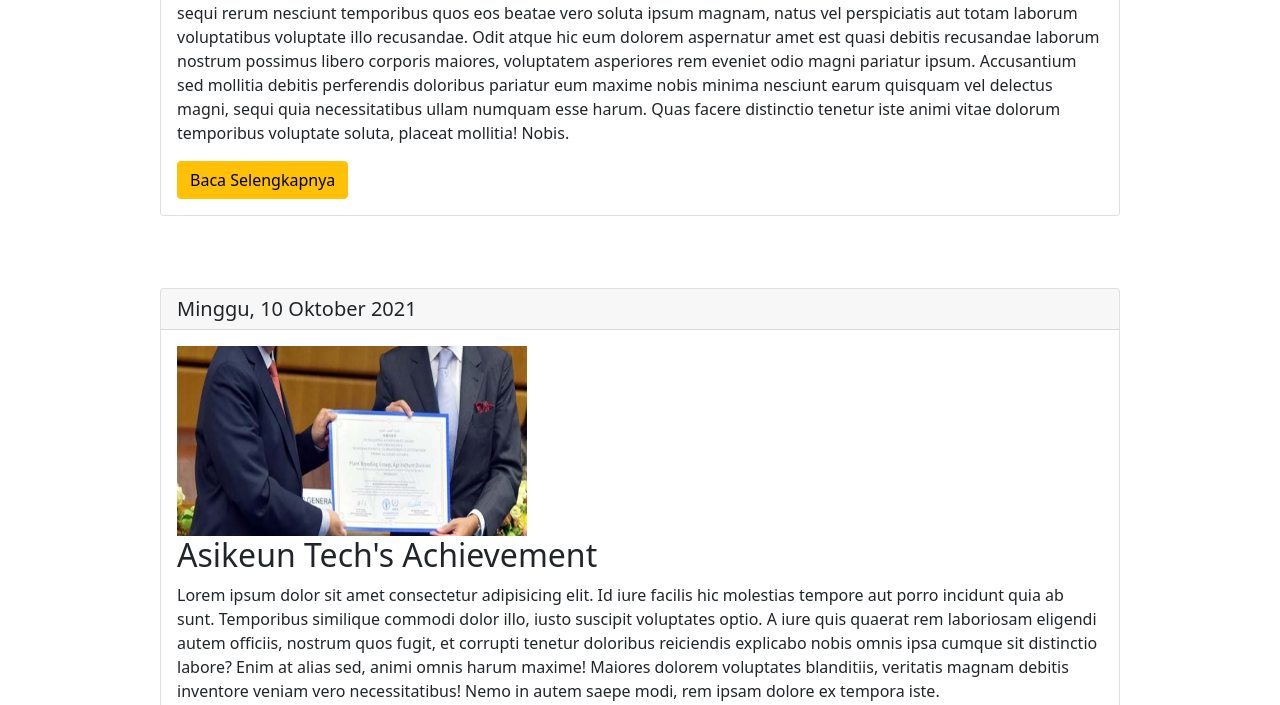
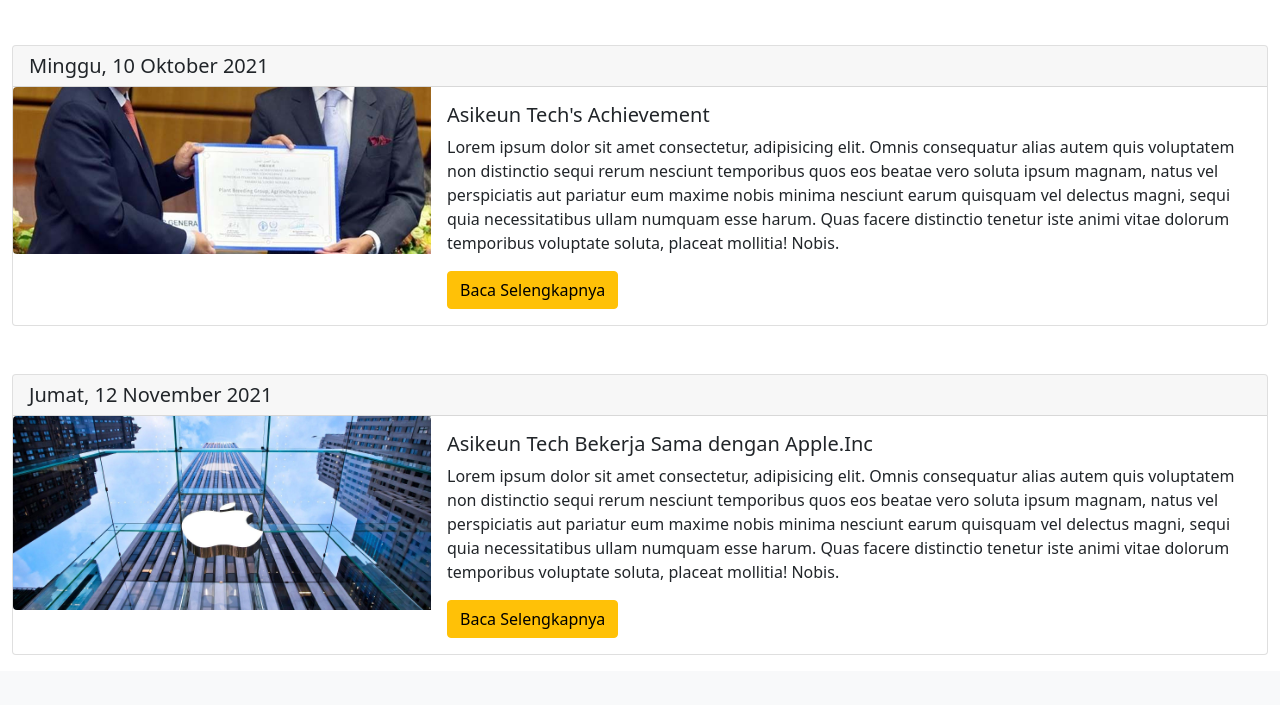
Before and after one commit to asiekun/Asikeun-Tech-Website, a website: page list_berita.html in a window 1280 px wide. Shown: the part 461-1166 px from the top of the page. Drawn offline with nearby package versions, Linux system fonts and the light colour scheme.

Commit message:
update card  dan perbaiki footer

```diff
--- a/list_berita.html
+++ b/list_berita.html
@@ -53,82 +53,102 @@
     <!-- Akhir Navbar -->
 
     <!-- Berita 1-->
-
-    <section class="col-md-3 col-lg-4 col-xl-9 mx-auto mb-4">
+    <section>
+      <div class="container-fluid">
         <div class="berita">
-        <div class="card">
+          <div class="card mb-3">
             <h5 class="card-header">Jumat, 12 Februari 2021</h5>
+            <div class="row g-0">
+              <div class="col-md-4">
+                <img src="assets/img/berita1.png" class="img-fluid rounded-start" alt="..." height="180" />
+              </div>
+              <div class="col-md-8">
                 <div class="card-body">
-            <img src="assets/img/berita1.png" height="190px" width="350px" />
-            <h2 class="card-title">Grand Opening Asikeun Tech</h2>
+                  <h5 class="card-title">Grand Opening Asikeun Tech</h5>
                   <p class="card-text">
-              Lorem ipsum dolor sit amet consectetur, adipisicing elit. Omnis consequatur alias autem quis voluptatem non distinctio sequi rerum nesciunt temporibus quos eos beatae vero soluta ipsum magnam, natus vel perspiciatis aut totam
-              laborum voluptatibus voluptate illo recusandae. Odit atque hic eum dolorem aspernatur amet est quasi debitis recusandae laborum nostrum possimus libero corporis maiores, voluptatem asperiores rem eveniet odio magni pariatur
-              ipsum. Accusantium sed mollitia debitis perferendis doloribus pariatur eum maxime nobis minima nesciunt earum quisquam vel delectus magni, sequi quia necessitatibus ullam numquam esse harum. Quas facere distinctio tenetur iste
-              animi vitae dolorum temporibus voluptate soluta, placeat mollitia! Nobis.
+                    Lorem ipsum dolor sit amet consectetur, adipisicing elit. Omnis consequatur alias autem quis voluptatem non distinctio sequi rerum nesciunt temporibus quos eos beatae vero soluta ipsum magnam, natus vel perspiciatis aut
+                    pariatur eum maxime nobis minima nesciunt earum quisquam vel delectus magni, sequi quia necessitatibus ullam numquam esse harum. Quas facere distinctio tenetur iste animi vitae dolorum temporibus voluptate soluta,
+                    placeat mollitia! Nobis.
                   </p>
                   <a href="berita/berita1.html" class="btn btn-warning">Baca Selengkapnya</a>
                 </div>
               </div>
-
+            </div>
+          </div>
+        </div>
+      </div>
+    </section>
     <!--Akhir Berita 1-->
 
     <!-- Berita 2-->
-        <br /><br /><br />
-        <div class="card">
+    <section>
+      <div class="container-fluid">
+        <div class="berita-2">
+          <div class="card mb-3">
             <h5 class="card-header">Minggu, 10 Oktober 2021</h5>
+            <div class="row g-0">
+              <div class="col-md-4">
+                <img src="assets/img/berita2.png" class="img-fluid rounded-start" alt="..." height="300" />
+              </div>
+              <div class="col-md-8">
                 <div class="card-body">
-            <img src="assets/img/berita2.png" height="190px" width="350px" />
-            <h2 class="card-title">Asikeun Tech's Achievement</h2>
+                  <h5 class="card-title">Asikeun Tech's Achievement</h5>
                   <p class="card-text">
-              Lorem ipsum dolor sit amet consectetur adipisicing elit. Id iure facilis hic molestias tempore aut porro incidunt quia ab sunt. Temporibus similique commodi dolor illo, iusto suscipit voluptates optio. A iure quis quaerat rem
-              laboriosam eligendi autem officiis, nostrum quos fugit, et corrupti tenetur doloribus reiciendis explicabo nobis omnis ipsa cumque sit distinctio labore? Enim at alias sed, animi omnis harum maxime! Maiores dolorem voluptates
-              blanditiis, veritatis magnam debitis inventore veniam vero necessitatibus! Nemo in autem saepe modi, rem ipsam dolore ex tempora iste.
+                    Lorem ipsum dolor sit amet consectetur, adipisicing elit. Omnis consequatur alias autem quis voluptatem non distinctio sequi rerum nesciunt temporibus quos eos beatae vero soluta ipsum magnam, natus vel perspiciatis aut
+                    pariatur eum maxime nobis minima nesciunt earum quisquam vel delectus magni, sequi quia necessitatibus ullam numquam esse harum. Quas facere distinctio tenetur iste animi vitae dolorum temporibus voluptate soluta,
+                    placeat mollitia! Nobis.
                   </p>
                   <a href="berita/berita2.html" class="btn btn-warning">Baca Selengkapnya</a>
                 </div>
               </div>
-        <br />
-
+            </div>
+          </div>
+        </div>
+      </div>
+    </section>
     <!--Akhir Berita 2-->
 
     <!-- Berita 3-->
-        <br /><br />
-        <div class="card">
+    <section>
+      <div class="container-fluid">
+        <div class="berita-3">
+          <div class="card mb-3">
             <h5 class="card-header">Jumat, 12 November 2021</h5>
+            <div class="row g-0">
+              <div class="col-md-4">
+                <img src="assets/img/berita3.png" class="img-fluid rounded-start" alt="..." height="300" />
+              </div>
+              <div class="col-md-8">
                 <div class="card-body">
-            <img src="assets/img/berita3.png" height="190px" width="350px" />
-            <h2 class="card-title">Asikeun Tech Bekerja Sama dengan Apple.Inc</h2>
+                  <h5 class="card-title">Asikeun Tech Bekerja Sama dengan Apple.Inc</h5>
                   <p class="card-text">
-              Lorem ipsum dolor sit amet consectetur adipisicing elit. Id iure facilis hic molestias tempore aut porro incidunt quia ab sunt. Temporibus similique commodi dolor illo, iusto suscipit voluptates optio. A iure quis quaerat rem
-              laboriosam eligendi autem officiis, nostrum quos fugit, et corrupti tenetur doloribus reiciendis explicabo nobis omnis ipsa cumque sit distinctio labore? Enim at alias sed, animi omnis harum maxime! Maiores dolorem voluptates
-              impedit eos fugit qui, exercitationem distinctio non, ipsum quidem error minus hic saepe enim? Praesentium doloribus odit facilis quibusdam voluptatibus incidunt labore assumenda fuga iste minima minus officia harum adipisci
-              ipsam saepe consequatur, blanditiis, veritatis magnam debitis inventore veniam vero necessitatibus! Nemo in autem saepe modi, rem ipsam dolore ex tempora iste.
+                    Lorem ipsum dolor sit amet consectetur, adipisicing elit. Omnis consequatur alias autem quis voluptatem non distinctio sequi rerum nesciunt temporibus quos eos beatae vero soluta ipsum magnam, natus vel perspiciatis aut
+                    pariatur eum maxime nobis minima nesciunt earum quisquam vel delectus magni, sequi quia necessitatibus ullam numquam esse harum. Quas facere distinctio tenetur iste animi vitae dolorum temporibus voluptate soluta,
+                    placeat mollitia! Nobis.
                   </p>
                   <a href="berita/berita3.html" class="btn btn-warning">Baca Selengkapnya</a>
                 </div>
               </div>
             </div>
-      <br />
-      <br />
-      <br />
-      <br />
+          </div>
+        </div>
+      </div>
     </section>
     <!--Akhir Berita 3-->
-
     <!-- Footer -->
     <footer class="text-center text-lg-start bg-light text-muted">
+      <div class="container-fluid">
         <!-- Section: Social media -->
         <section class="d-flex justify-content-center justify-content-lg-between p-4 border-bottom">
           <!-- Left -->
-        <div class="me-5 d-none d-lg-block">
-          <img src="assets/img/logo.png" alt="" height="100" width="580" style="padding-left: 70px" />
+          <div class="logo-bawah d-md-flex align-content-center p-md-3">
+            <img src="assets/img/logo.png" alt="" height="100" width="100%" />
           </div>
           <!-- Left -->
         </section>
 
         <!-- Section: Links  -->
-      <section class="">
+        <section>
           <div class="container text-center text-md-start mt-5">
             <!-- Grid row -->
             <div class="row mt-3">
@@ -186,11 +206,9 @@
         <!-- Copyright -->
         <div class="text-center p-4" style="background-color: rgba(0, 0, 0, 0.05)">© 2021 Copyright: Team Asikeun</div>
         <!-- Copyright -->
+      </div>
     </footer>
-    <!-- Footer -->
-
     <!-- Akhir Footer -->
     <script src="https://cdn.jsdelivr.net/npm/bootstrap@5.1.3/dist/js/bootstrap.bundle.min.js" integrity="sha384-ka7Sk0Gln4gmtz2MlQnikT1wXgYsOg+OMhuP+IlRH9sENBO0LRn5q+8nbTov4+1p" crossorigin="anonymous"></script>
-
   </body>
 </html>
```
Lines whose indentation alone changed are shown as unchanged.
